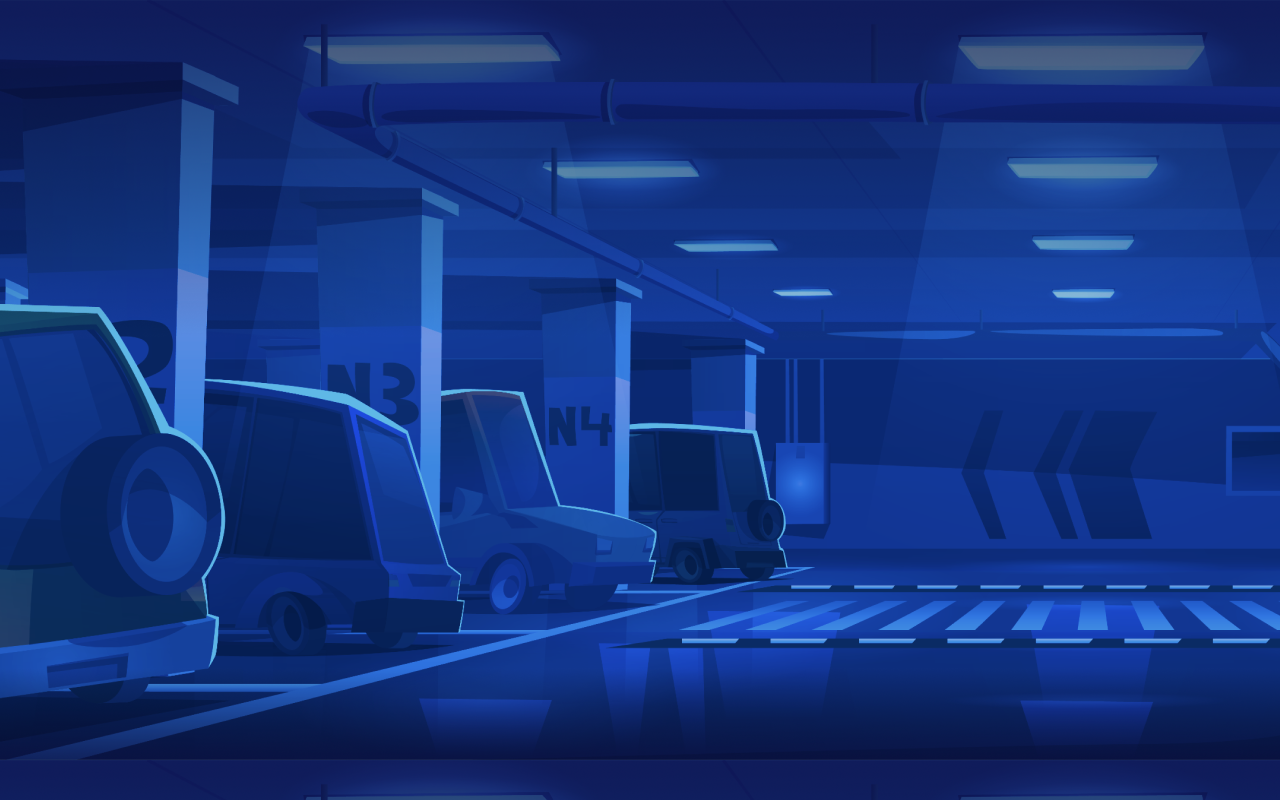
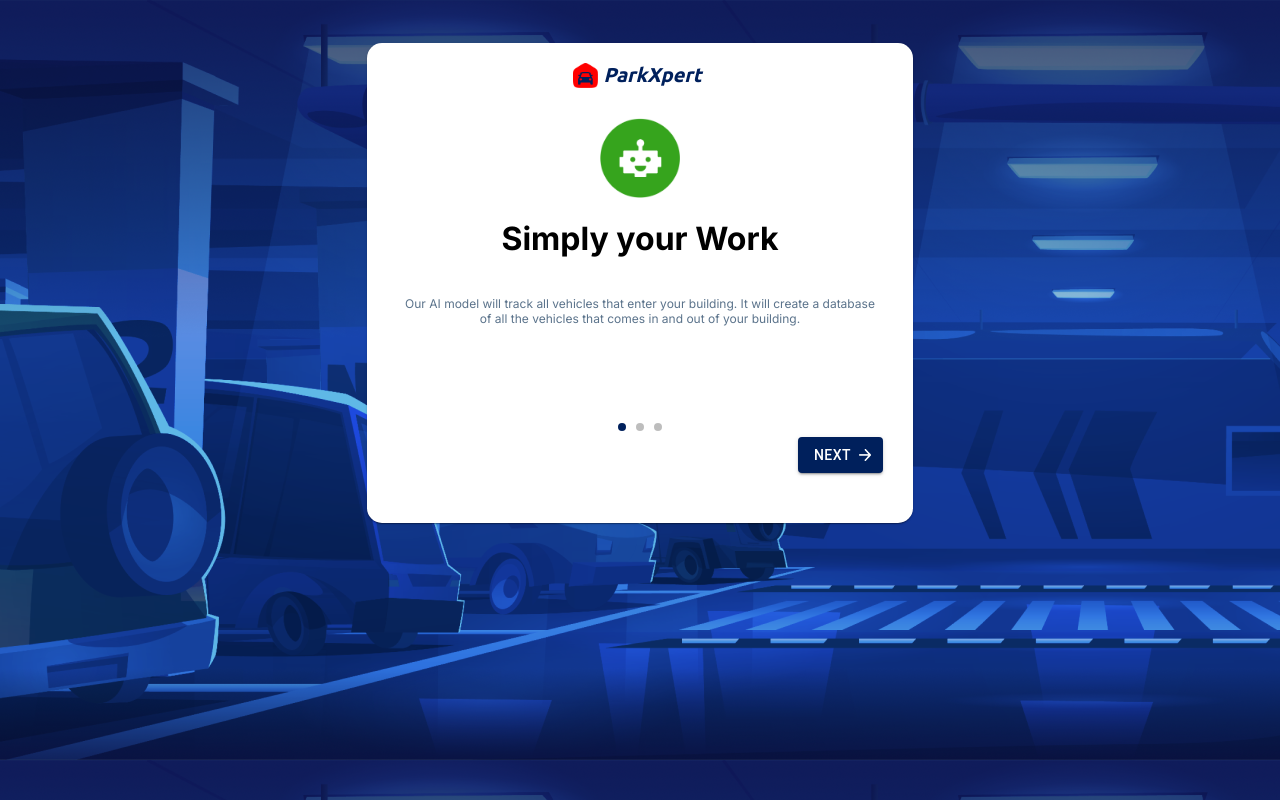
Before and after one commit to nagaraja6050266/ParkXpert, a React (Vite) app: page / in a window 1280 px wide. Built offline with nearby package versions, Linux system fonts and the light colour scheme.

Commit message:
Done upto Intro

```diff
--- a/src/components/styled-components/AppNameComponent.jsx
+++ b/src/components/styled-components/AppNameComponent.jsx
@@ -6,6 +6,7 @@ const AppNameContainer = styled.div`
     flex-direction: row;
     margin-bottom: 30px;
     align-items: center;
+    justify-content: center;
 `;
 
 const AppName = styled.h2`
@@ -21,8 +22,8 @@ const AppName = styled.h2`
 function AppNameComponent({height}) {
     return (
         <AppNameContainer>
-            <img src={appIcon} style={{height: `${(height)?height:'27px'}`}} alt="appIcon" />
-            <AppName style={{fontSize: `${height}`}}>ParkXpert</AppName>
+            <img src={appIcon} style={{height: `${(height)?height:'25px'}`}} alt="appIcon" />
+            <AppName style={{fontSize: `${(height)?height:'20px'}`}}>ParkXpert</AppName>
         </AppNameContainer>
     );
 }
--- /dev/null
+++ b/src/components/styled-components/IconComponent.jsx
@@ -0,0 +1,6 @@
+import { CardMedia } from "@mui/material";
+import styled from "@emotion/styled";
+const IconComponent = styled(CardMedia)`
+    width: auto;
+`;
+export default IconComponent;
--- /dev/null
+++ b/src/components/styled-components/IntroHeadingCardContent.jsx
@@ -0,0 +1,6 @@
+import { CardContent } from "@mui/material";
+import styled from "@emotion/styled";
+const IntroHeadingCardContent = styled(CardContent)`
+    font-weight: 700px;
+`;
+export default IntroHeadingCardContent;
--- /dev/null
+++ b/src/components/styled-components/StyledButton.jsx
@@ -0,0 +1,27 @@
+import { Button } from "@mui/material";
+import styled from "@emotion/styled";
+
+const StyledContainedButton = styled(Button)`
+    &.MuiButton-contained {
+        background-color: rgb(0, 32, 92);
+        color: white;
+
+        &:hover {
+            background-color: rgba(0, 32, 92, 0.8);
+        }
+    }
+`;
+
+const StyledOutlinedButton = styled(Button)`
+    &.MuiButton-outlined {
+        border-color: rgb(0, 32, 92);
+        color: rgb(0, 32, 92);
+
+        &:hover {
+            background-color: rgba(0, 32, 92, 0.1);
+            border-color: rgb(0, 32, 92);
+        }
+    }
+`;
+
+export { StyledContainedButton, StyledOutlinedButton };
--- a/src/components/styled-components/StyledCard.jsx
+++ b/src/components/styled-components/StyledCard.jsx
@@ -12,5 +12,6 @@ const StyledCard = styled(Card)`
     flex-direction: column;
     align-items: center;
     justify-content: center;
+    position: relative;
 `;
 export default StyledCard;
--- /dev/null
+++ b/src/components/styled-components/StyledMobileStepper.jsx
@@ -0,0 +1,13 @@
+import { MobileStepper } from "@mui/material";
+import styled from "@emotion/styled";
+
+const StyledMobileStepper = styled(MobileStepper)`
+  .MuiMobileStepper-dot {
+    margin: 0 5px;
+  }
+  .MuiMobileStepper-dotActive {
+    background-color: rgb(0, 32, 92);
+  }
+`;
+
+export default StyledMobileStepper;
--- a/src/index.css
+++ b/src/index.css
@@ -1,3 +1,4 @@
 body{
     background-image: url('../src/assets/background.png');
+    font-family: 'Inter',sans-serif;
 }
--- a/src/pages/intro/Intro.jsx
+++ b/src/pages/intro/Intro.jsx
@@ -1,20 +1,24 @@
+import { useState } from "react";
+import ban from "../../assets/ban.png";
 import robot from "../../assets/robot.png";
-import ban from "../../assets/ban.png";
 import shield from "../../assets/shield.png";
-import { useState } from "react";
-import IntroCard from "../../components/IntroCard";
-import backButton from "../../assets/backArrow.png";
-import nextButton from "../../assets/frontArrow.png";
-import Button from "@mui/material/Button";
-import { useNavigate } from "react-router-dom";
-import ThreeDot from "../../components/ThreeDot.jsx";
+import AppNameComponent from "../../components/styled-components/AppNameComponent";
 import CenteredBox from "../../components/styled-components/CenteredBox";
 import StyledCard from "../../components/styled-components/StyledCard";
-import AppNameComponent from "../../components/styled-components/AppNameComponent";
+import StyledMobileStepper from "../../components/styled-components/StyledMobileStepper";
+import nextButton from "../../assets/frontArrow.png";
+import backButton from "../../assets/backArrow.png";
+import { useNavigate } from "react-router-dom";
+
+import { CardContent } from "@mui/material";
+import IconComponent from "../../components/styled-components/IconComponent";
+import {
+    StyledContainedButton,
+    StyledOutlinedButton,
+} from "../../components/styled-components/StyledButton";
 
 //Display Contents to pass to the Intro component
 const iconsArray = [robot, ban, shield];
-const iconsBgArray = ["#36A41D", "#FFB300", "#EE3939"];
 const mainContentArray = [
     "Simply your Work",
     "Track Traffic Violations",
@@ -27,10 +31,79 @@ const desciptionArray = [
 ];
 
 function Intro() {
-    <CenteredBox>
-        <StyledCard>
-            <AppNameComponent />
-        </StyledCard>
-    </CenteredBox>;
+    const [arrayIndex, setArrayIndex] = useState(0);
+    const navigate = useNavigate();
+
+    const handleNextClick = (e) => {
+        if (arrayIndex == 2) {
+            navigate("/signin");
+        }
+        setArrayIndex((a) => a + 1);
+    };
+    const handleBackClick = (e) => {
+        setArrayIndex((a) => a - 1);
+    };
+
+    return (
+        <CenteredBox>
+            <StyledCard>
+                <AppNameComponent />
+                <IconComponent
+                    component="img"
+                    height="80"
+                    image={iconsArray[arrayIndex]}
+                    alt="icon"
+                />
+                <h1 style={{ fontWeight: "bold", color: "black" }}>
+                    {mainContentArray[arrayIndex]}
+                </h1>
+                <CardContent
+                    style={{
+                        color: "#5B738B",
+                        fontSize: "12px",
+                        textAlign: "center",
+                        height: "40px"
+                    }}
+                >
+                    {desciptionArray[arrayIndex]}
+                </CardContent>
+                <StyledMobileStepper
+                    variant="dots"
+                    steps={3}
+                    position="static"
+                    activeStep={arrayIndex}
+                    sx={{ maxWidth: 400, flexGrow: 1 }}
+                />
+                {arrayIndex ? (
+                    <StyledOutlinedButton
+                        startIcon={<img src={backButton} alt="backbutton" />}
+                        style={{
+                            position: "absolute",
+                            bottom: "50px",
+                            left: "30px",
+                        }}
+                        onClick={handleBackClick}
+                        variant="outlined"
+                    >
+                        Back
+                    </StyledOutlinedButton>
+                ) : (
+                    " "
+                )}
+                <StyledContainedButton
+                    endIcon={<img src={nextButton} alt="nextbutton" />}
+                    style={{
+                        position: "absolute",
+                        bottom: "50px",
+                        right: "30px",
+                    }}
+                    onClick={handleNextClick}
+                    variant="contained"
+                >
+                    {arrayIndex == 2 ? "Get Started" : "Next"}
+                </StyledContainedButton>
+            </StyledCard>
+        </CenteredBox>
+    );
 }
 export default Intro;
--- a/src/pages/intro/index.jsx
+++ b/src/pages/intro/index.jsx
@@ -12,7 +12,8 @@ function IntroPage() {
         return () => clearTimeout(timer);
     }, []);
 
-    return <>{renderContent ? <Intro /> : <Intro />}</>;
+    //return <Intro />;
+    return <>{renderContent ? <Intro /> : <IntroLoad />}</>;
 }
 
 export default IntroPage;
```
